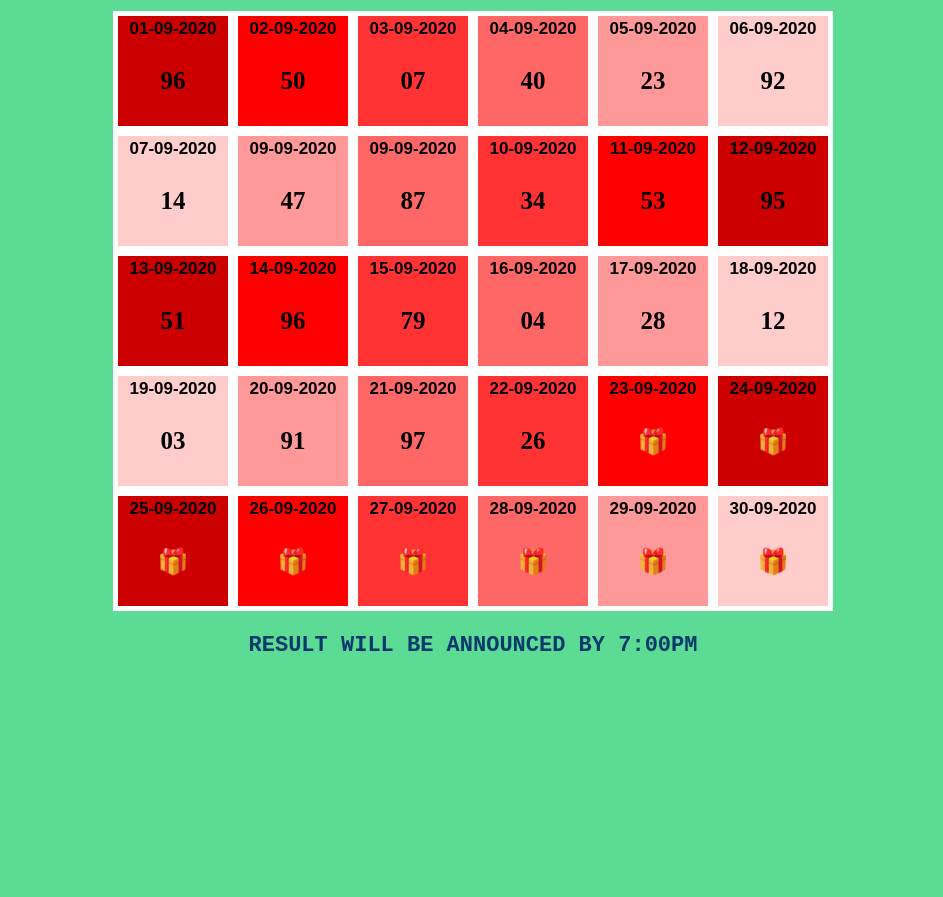
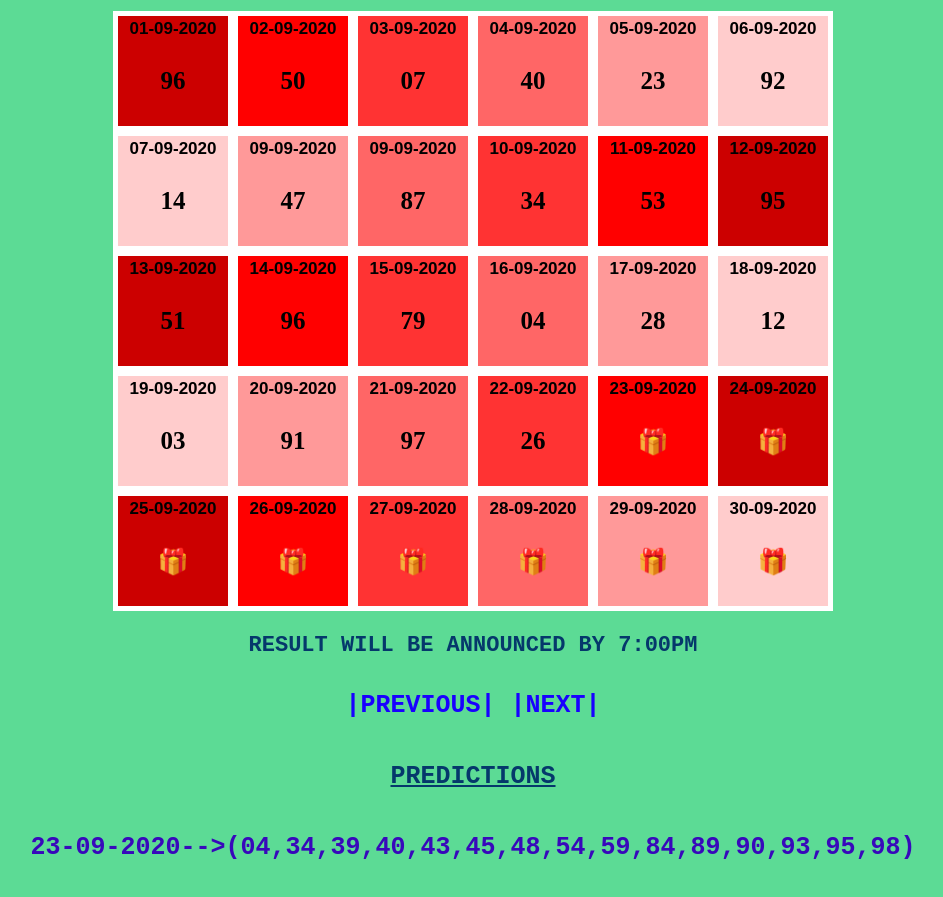
Before and after one commit to devepers/darkloardsarmy, a plain HTML site: page index.html in a window 1280 px wide. Shown: the part 113-1010 px from the top of the page, without its empty margins (167-1110 px from the left). Before the commit the page ends 800 px from the top, so only its background shows below. Drawn offline with Linux system fonts and the light colour scheme.

Commit message:
Update index.html

```diff
--- a/index.html
+++ b/index.html
@@ -214,5 +214,35 @@
     >
       RESULT WILL BE ANNOUNCED BY 7:00PM
     </h3>
+    <h4
+      style="
+        color: rgb(25, 0, 255);
+        font-size: 25px;
+        text-align: center;
+        font-family: monospace;
+      "
+    >
+      |PREVIOUS| |NEXT|
+    </h4>
+    <h5
+      style="
+        color: #05386b;
+        font-size: 25px;
+        text-align: center;
+        font-family: monospace;
+      "
+    >
+      <u>PREDICTIONS</u>
+    </h5>
+    <h5
+      style="
+        color: #3808bb;
+        font-size: 25px;
+        text-align: center;
+        font-family: monospace;
+      "
+    >
+      23-09-2020-->(04,34,39,40,43,45,48,54,59,84,89,90,93,95,98)
+    </h5>
   </body>
 </html>
```
